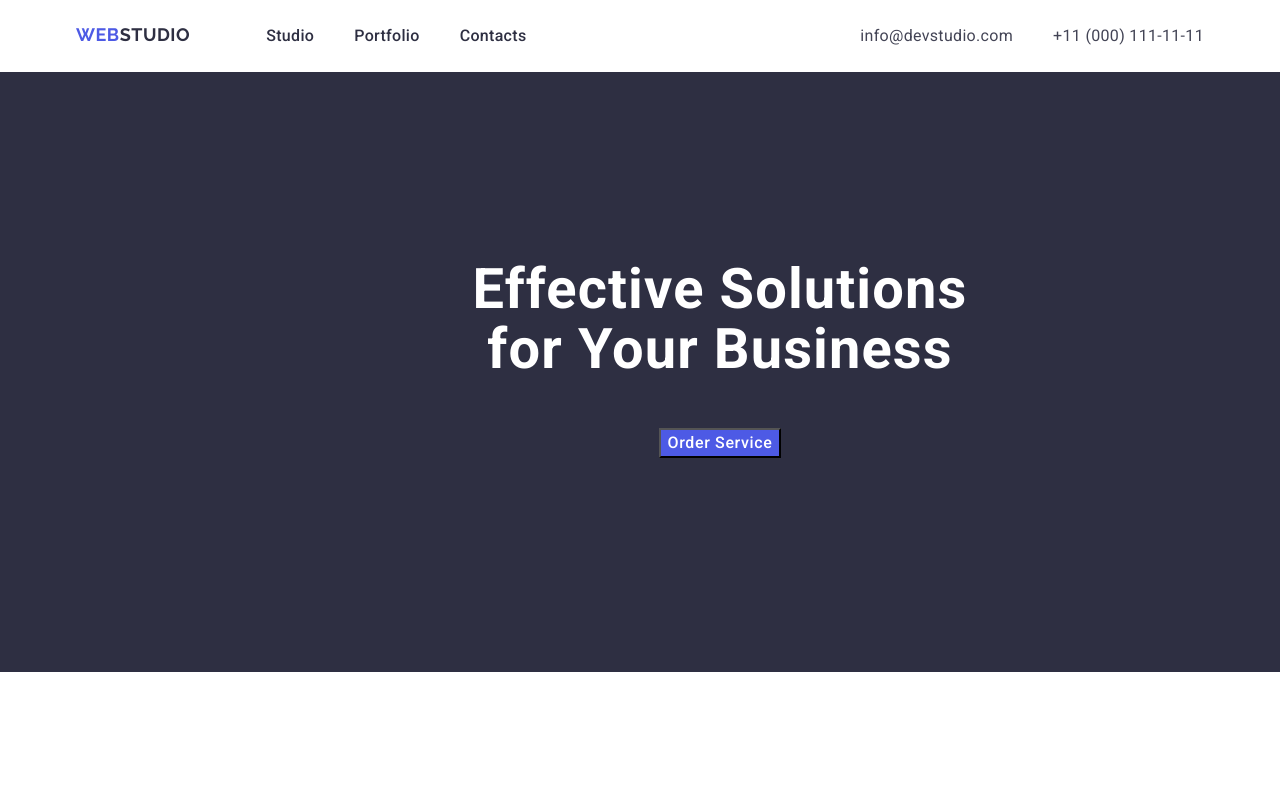
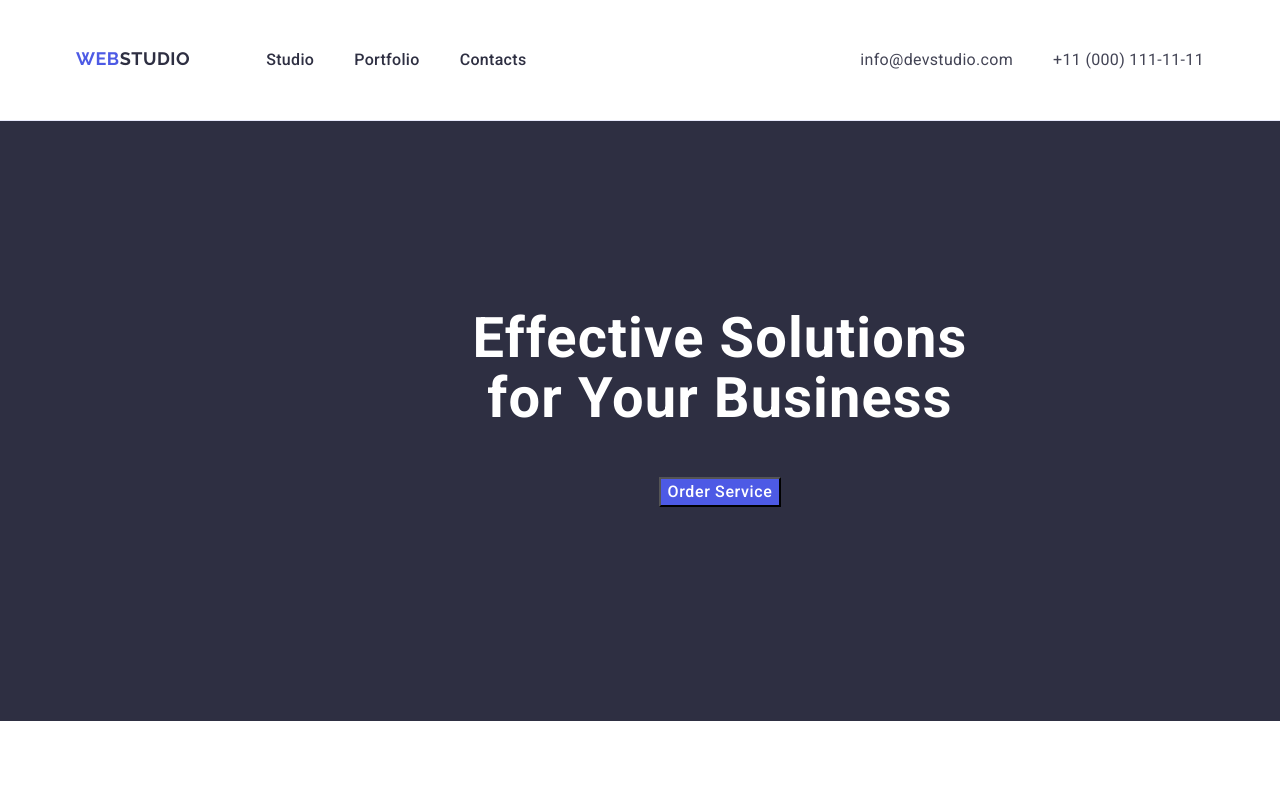
Before and after one commit to DaryPet/goit-markup-hw-03, a plain HTML site: page index.html in a window 1280 px wide. Shown: the top 789 px of the page. Drawn offline with nearby package versions, Linux system fonts and the light colour scheme.

Commit message:
hw-header

```diff
--- a/css/styles.css
+++ b/css/styles.css
@@ -44,13 +44,16 @@ body {
 .header-main {
   padding-top: 24px;
   padding-bottom: 24px;
+  border-bottom: 1px solid #e7e9fc;
 }
 header .container {
   display: flex;
   justify-content: space-between;
+  align-items: center;
 }
 .header-nav {
   display: flex;
+  padding: 24px 0;
 }
 
 .header-nav-list {
@@ -68,7 +71,7 @@ header .container {
   line-height: 1.17;
   letter-spacing: 0.03em;
   text-transform: uppercase;
-  padding-right: 76px;
+  margin-right: 76px;
 }
 .header-logo-sp {
   color: #2e2f42;
@@ -89,6 +92,7 @@ header .container {
 }
 .adr-list {
   display: flex;
+  padding: 24px 0;
   gap: 40px;
   align-content: flex-end;
 }
```
